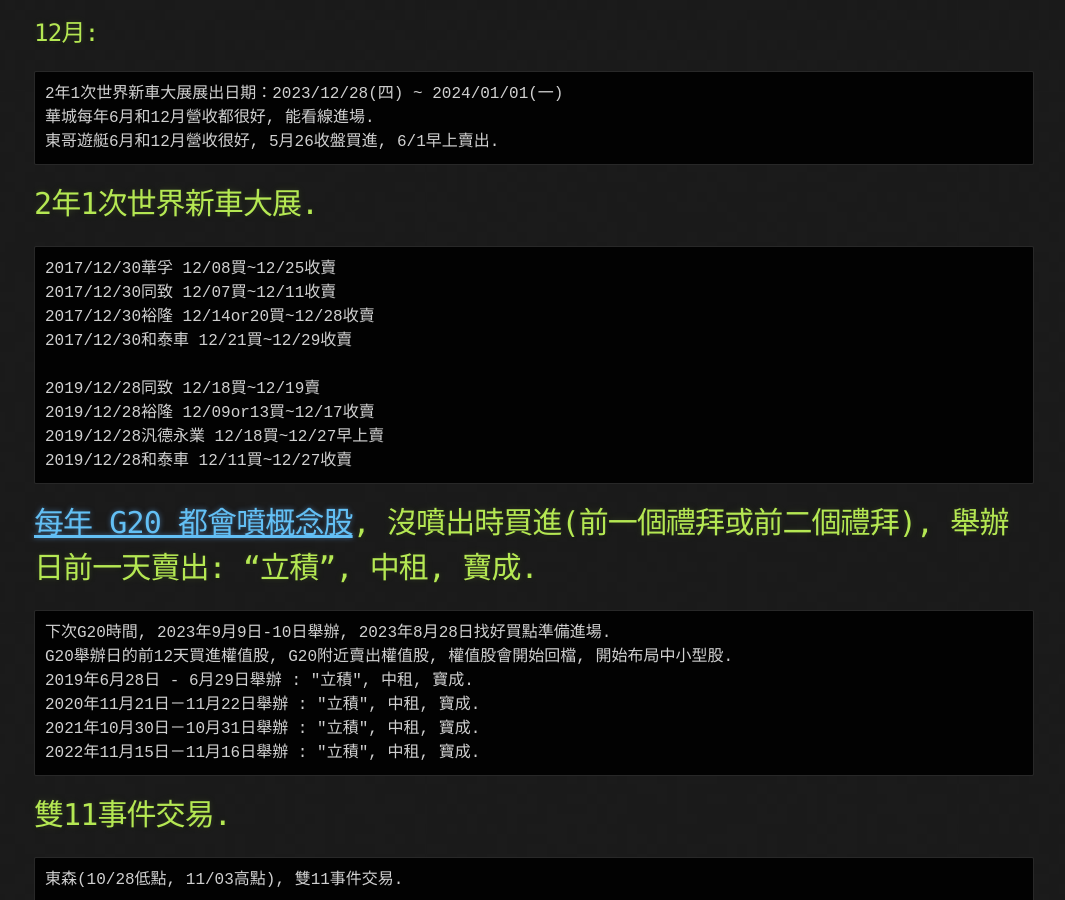
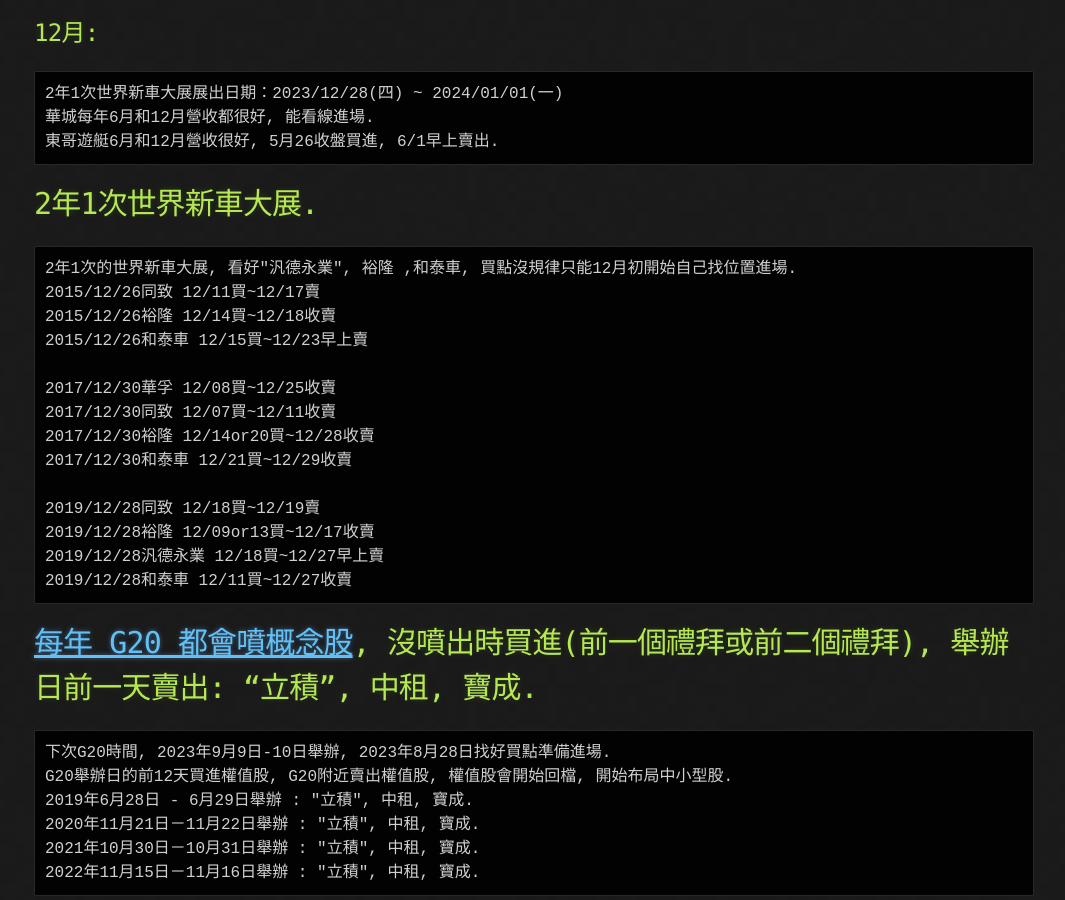
Before and after one commit to lepg5487/Stock_God, a Jekyll site: the page built from experience.md, in a window 1280 px wide and 900 px high, scrolled down 1505 px. Shown: the whole window, without its empty margins (106-1171 px from the left). Built offline with Jekyll 4.4.1, drawn with Linux system fonts in a browser that asks for light colours; our own code applies the rules of GitHub Pages for plain Markdown files.

Commit message:
Update experience.md

````diff
--- a/experience.md
+++ b/experience.md
@@ -51,6 +51,11 @@
 ```
 # 2年1次世界新車大展.
 ```
+2年1次的世界新車大展, 看好"汎德永業", 裕隆 ,和泰車, 買點沒規律只能12月初開始自己找位置進場.
+2015/12/26同致 12/11買~12/17賣
+2015/12/26裕隆 12/14買~12/18收賣
+2015/12/26和泰車 12/15買~12/23早上賣
+
 2017/12/30華孚 12/08買~12/25收賣
 2017/12/30同致 12/07買~12/11收賣
 2017/12/30裕隆 12/14or20買~12/28收賣
````
